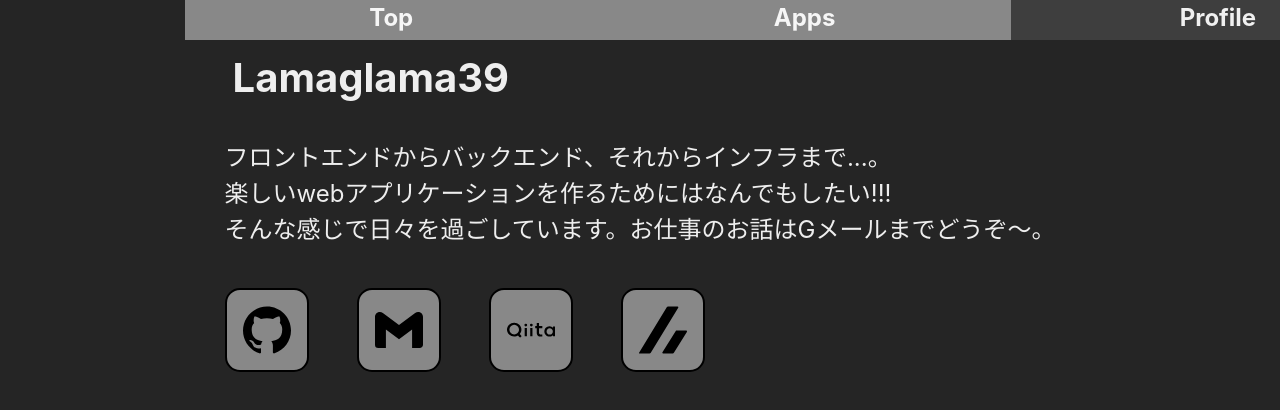
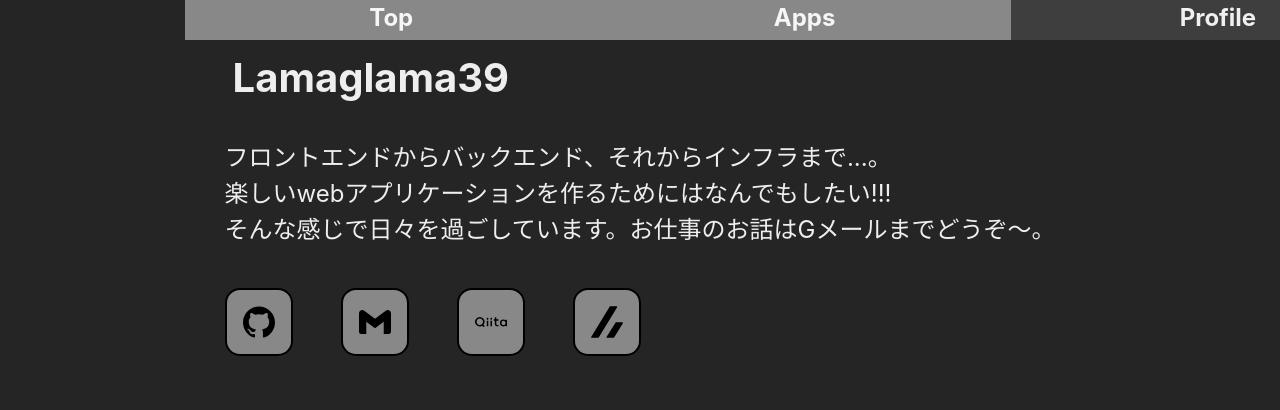
Before and after one commit to Lamaglama39/About-Lamaglama39, a React (Vite) app: page /profile in a window 1280 px wide. Shown: the top 410 px of the page. Built offline with nearby package versions, Linux system fonts and the light colour scheme.

Commit message:
:+1: ProfilePageの各コンポーネントのサイズ微調整

```diff
--- a/src/components/ProfileContents.jsx
+++ b/src/components/ProfileContents.jsx
@@ -4,9 +4,8 @@ import { ProfileCard } from "../components/ProfileCard";
 
 export const ProfileContents = () => {
   return (
-    <>
-      <Box height={"5vh"}></Box>
-      <Box height={"95vh"} marginX={"5vh"} className="Pages">
+    <Box display={"inline-block"} marginTop={"5vh"} marginX={"5vh"}>
+      <Box display={"inline-block"} className="Pages">
         <ProfileText></ProfileText>
         <Box
           display={"flex"}
@@ -16,6 +15,6 @@ export const ProfileContents = () => {
           <ProfileCard></ProfileCard>
         </Box>
       </Box>
-    </>
+    </Box>
   );
 };
--- a/src/page/ProfilePage.jsx
+++ b/src/page/ProfilePage.jsx
@@ -3,6 +3,7 @@ import { CSSTransition } from "react-transition-group";
 import { TopBar } from "../components/TopBar";
 import { ProfileContents } from "../components/ProfileContents";
 import { usePageSetup } from "../utils/usePageSetup";
+import { Box } from "@chakra-ui/react";
 
 export const ProfilePage = () => {
   const { inProp, classNames } = usePageSetup();
@@ -16,9 +17,14 @@ export const ProfilePage = () => {
         timeout={900}
         unmountOnExit
       >
-        <div>
+        <Box
+          display={"flex"}
+          flexFlow={["column", "column", "row"]}
+          className="Pages"
+          justifyContent={"space-between"}
+        >
           <ProfileContents></ProfileContents>
-        </div>
+        </Box>
       </CSSTransition>
     </>
   );
--- a/src/utils/ProfileIcon.jsx
+++ b/src/utils/ProfileIcon.jsx
@@ -2,8 +2,8 @@ import { SiGithub, SiGmail, SiQiita, SiZenn } from "react-icons/si";
 import { Icon } from "@chakra-ui/react";
 
 const iconStyle = {
-  w: ["2vh", "4vh", "6vh"],
-  h: ["2vh", "4vh", "6vh"],
+  w: ["2vh", "3vh", "4vh"],
+  h: ["2vh", "3vh", "4vh"],
   color: "black",
 };
 
```
